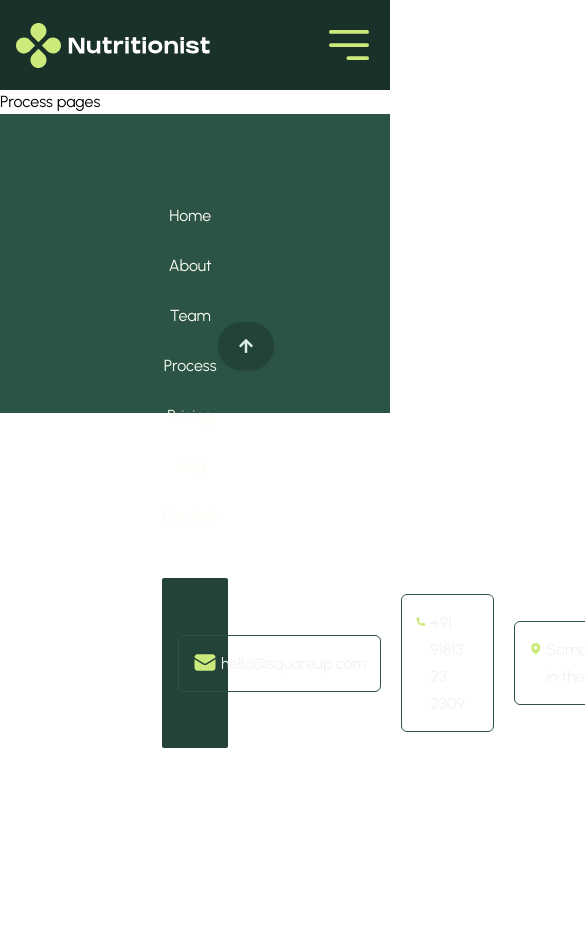
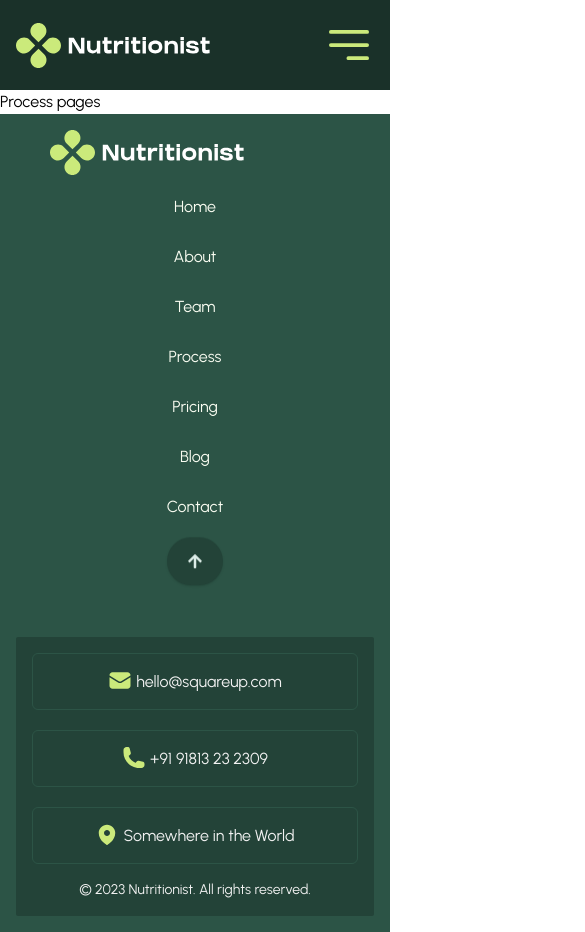
Before and after one commit to DosSantosDev2022/Nutritionist---Website, a React (Vite) app: page /process in a window 390 px wide. Shown: the top 932 px of the page, 585 px wide, since content can reach past the window. Before the commit the page ends 844 px from the top, so only its background shows below. Built offline with nearby package versions, Linux system fonts and the light colour scheme.

Commit message:
feat: finalizando responsividade do footer e criando pattern do componente navigation

```diff
--- a/src/components/layout/footer.tsx
+++ b/src/components/layout/footer.tsx
@@ -1,39 +1,82 @@
 import { FaArrowUp } from 'react-icons/fa'
 import { Button } from '../button'
 import { Logo } from '../logo'
-import { Navigation } from './navigation'
+
 import { EmailIcon } from '../icons/email'
 import { PhoneIcon } from '../icons/phone'
 import { LocalIcon } from '../icons/map'
+import { Navigation } from './nav/index'
+
+const links = [
+  {
+    name: 'Home',
+    url: '/',
+  },
+  {
+    name: 'About',
+    url: '/about',
+  },
+  {
+    name: 'Team',
+    url: '/team',
+  },
+  {
+    name: 'Process',
+    url: '/process',
+  },
+  {
+    name: 'Pricing',
+    url: '/pricing',
+  },
+  {
+    name: 'Blog',
+    url: '/blog',
+  },
+  {
+    name: 'Contact',
+    url: '/contact',
+  },
+]
 
 export function Footer() {
   return (
-    <footer className="w-full px-[162px] py-[50px] bg-DarkGreen_500 h-[299px] flex flex-col gap-[50px]  ">
-      <div className="flex items-center justify-between w-full">
-        <Logo height={45} width={260} />
-        <Navigation className="items-center flex justify-center" />
+    <footer className="w-full  lg:px-[162px] lg:py-[50px] p-4 bg-DarkGreen_500 lg:h-[299px] flex flex-col gap-[50px]  ">
+      <div className="flex flex-col lg:flex-row gap-5  items-center justify-between ">
+        <Logo height={45} width={290} />
+        <Navigation.Root className="">
+          <Navigation.List className="flex-wrap">
+            {links.map((link) => (
+              <Navigation.Item
+                className=""
+                key={link.name}
+                url={link.url}
+                name={link.name}
+              />
+            ))}
+          </Navigation.List>
+        </Navigation.Root>
 
         <div className="flex gap-1 items-center">
-          <Button variant="action2" className="rounded-full">
+          <Button variant="action2" className="rounded-full animate-bounce">
             <FaArrowUp />
           </Button>
         </div>
       </div>
-      <div className="bg-DarkGreen_600 p-4 flex justify-between items-center rounded-sm">
-        <div className="flex items-center gap-5">
-          <div className="p-[14px] border border-DarkGreen_500 rounded-md ">
+      <div className="bg-DarkGreen_600 p-4 flex flex-col gap-4 lg:flex-row w-full justify-between items-center rounded-sm">
+        <div className="flex flex-col lg:flex-row items-center gap-5 w-full">
+          <div className="p-[14px] border border-DarkGreen_500 rounded-md w-full flex items-center justify-center lg:justify-start ">
             <span className="text-GreyShades_200 text-md font-normal leading-[27px] flex gap-1 ">
               <EmailIcon />
               hello@squareup.com
             </span>
           </div>
-          <div className="p-[14px] border border-DarkGreen_500 rounded-md ">
+          <div className="p-[14px] border border-DarkGreen_500 rounded-md w-full flex items-center justify-center lg:justify-start  ">
             <span className="text-GreyShades_200 text-md font-normal leading-[27px] flex gap-1 ">
               <PhoneIcon />
               +91 91813 23 2309
             </span>
           </div>
-          <div className="p-[14px] border border-DarkGreen_500 rounded-md ">
+          <div className="p-[14px] border border-DarkGreen_500 rounded-md w-full flex items-center justify-center lg:justify-start  ">
             <span className="text-GreyShades_200 text-md font-normal leading-[27px] flex gap-1 ">
               <LocalIcon />
               Somewhere in the World
@@ -41,7 +84,7 @@ export function Footer() {
           </div>
         </div>
         <div className="flex items-center">
-          <span className="text-GreyShades_200 text-md font-normal leading-[27px] ">
+          <span className="text-GreyShades_200 text-sm font-normal leading-5 text-center ">
             © 2023 Nutritionist. All rights reserved.
           </span>
         </div>
--- a/src/components/layout/header.tsx
+++ b/src/components/layout/header.tsx
@@ -1,10 +1,41 @@
 import { useState } from 'react'
 import { Logo } from '../logo'
-import { Navigation } from './navigation'
+
 import { HiMiniBars3BottomRight } from 'react-icons/hi2'
 import { AiOutlineClose } from 'react-icons/ai'
+import { Navigation } from './nav/index'
 
 export function Header() {
+  const links = [
+    {
+      name: 'Home',
+      url: '/',
+    },
+    {
+      name: 'About',
+      url: '/about',
+    },
+    {
+      name: 'Team',
+      url: '/team',
+    },
+    {
+      name: 'Process',
+      url: '/process',
+    },
+    {
+      name: 'Pricing',
+      url: '/pricing',
+    },
+    {
+      name: 'Blog',
+      url: '/blog',
+    },
+    {
+      name: 'Contact',
+      url: '/contact',
+    },
+  ]
   const [isOpen, setIsOpen] = useState(false)
 
   const handleMobileMenu = () => {
@@ -26,7 +57,18 @@ export function Header() {
         </button>
       </div>
 
-      <Navigation className={`lg:flex ${isOpen ? 'block' : 'hidden'}`} />
+      <Navigation.Root className={`lg:flex ${isOpen ? 'block' : 'hidden'}`}>
+        <Navigation.List className="flex-wrap">
+          {links.map((link) => (
+            <Navigation.Item
+              className=""
+              key={link.name}
+              url={link.url}
+              name={link.name}
+            />
+          ))}
+        </Navigation.List>
+      </Navigation.Root>
     </header>
   )
 }
--- /dev/null
+++ b/src/components/layout/nav/index.tsx
@@ -0,0 +1,9 @@
+import { NavigationItem } from './navItem'
+import { NavigationList } from './navList'
+import { NavigationRoot } from './navRoot'
+
+export const Navigation = {
+  Root: NavigationRoot,
+  List: NavigationList,
+  Item: NavigationItem,
+}
--- /dev/null
+++ b/src/components/layout/nav/navItem.tsx
@@ -0,0 +1,23 @@
+import { twMerge } from 'tailwind-merge'
+
+interface NavigationItemProps {
+  className: string
+  url: string
+  name: string
+}
+
+export function NavigationItem({ className, name, url }: NavigationItemProps) {
+  return (
+    <li>
+      <a
+        className={twMerge(
+          `text-GreenShades_100 hover:text-GreenShades_700 duration-300 transition-all`,
+          className,
+        )}
+        href={url}
+      >
+        {name}
+      </a>
+    </li>
+  )
+}
--- /dev/null
+++ b/src/components/layout/nav/navList.tsx
@@ -0,0 +1,20 @@
+import { ReactNode } from 'react'
+import { twMerge } from 'tailwind-merge'
+
+interface NavigationListProps {
+  className: string
+  children: ReactNode
+}
+
+export function NavigationList({ className, children }: NavigationListProps) {
+  return (
+    <ul
+      className={twMerge(
+        `flex flex-col lg:flex-row gap-[26px] items-center justify-center`,
+        className,
+      )}
+    >
+      {children}{' '}
+    </ul>
+  )
+}
--- /dev/null
+++ b/src/components/layout/nav/navRoot.tsx
@@ -0,0 +1,11 @@
+import { ReactNode } from 'react'
+import { twMerge } from 'tailwind-merge'
+
+interface NavigationRootProps {
+  className: string
+  children: ReactNode
+}
+
+export function NavigationRoot({ className, children }: NavigationRootProps) {
+  return <nav className={twMerge(`w-full`, className)}>{children}</nav>
+}
--- a/src/components/layout/navigation.tsx
+++ /dev/null
@@ -1,53 +0,0 @@
-const links = [
-  {
-    name: 'Home',
-    url: '/',
-  },
-  {
-    name: 'About',
-    url: '/about',
-  },
-  {
-    name: 'Team',
-    url: '/team',
-  },
-  {
-    name: 'Process',
-    url: '/process',
-  },
-  {
-    name: 'Pricing',
-    url: '/pricing',
-  },
-  {
-    name: 'Blog',
-    url: '/blog',
-  },
-  {
-    name: 'Contact',
-    url: '/contact',
-  },
-]
-
-interface NavigationProps {
-  className: string
-}
-
-export function Navigation({ className }: NavigationProps) {
-  return (
-    <nav className={`w-full mt-10 lg:mt-0 ${className}`}>
-      <ul className="flex gap-[26px]  flex-col lg:flex-row items-center ">
-        {links.map((link) => (
-          <li key={link.name}>
-            <a
-              className="text-GreenShades_100 hover:text-GreenShades_700 duration-300 transition-all"
-              href={link.url}
-            >
-              {link.name}{' '}
-            </a>
-          </li>
-        ))}
-      </ul>
-    </nav>
-  )
-}
```
